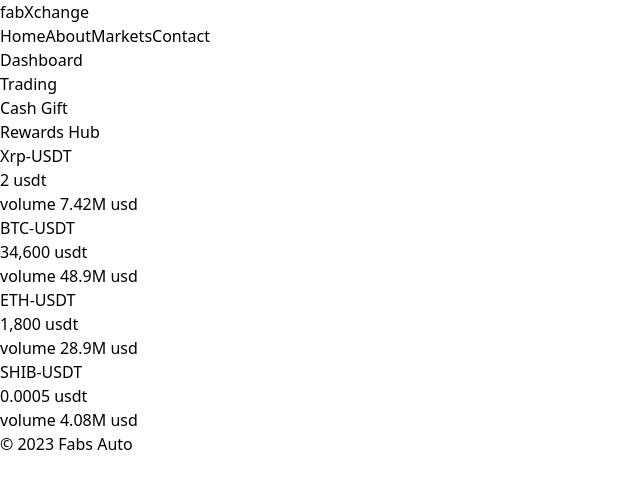
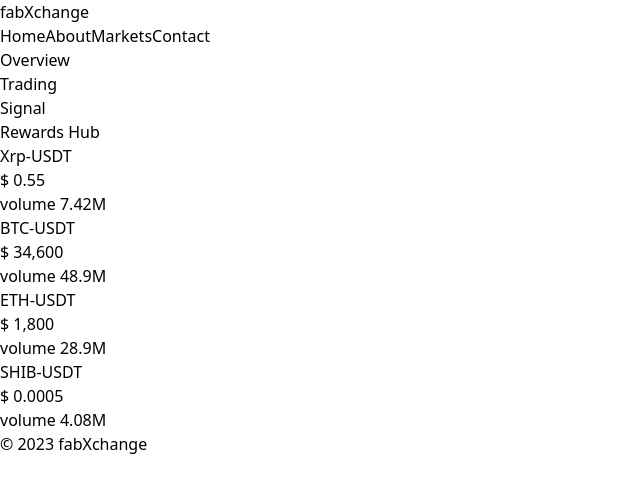
Before and after one commit to fabiyis/React-LDP, a React (Vite) app: page / in a window 1280 px wide. Shown: the top 492 px of the page, without its empty margins (0-640 px from the left). Built offline with nearby package versions, Linux system fonts and the light colour scheme.

Commit message:
components files modify

```diff
--- a/src/App.jsx
+++ b/src/App.jsx
@@ -13,23 +13,23 @@ function App() {
       <div className="flex flex-wrap items-center mt-20 justify-center">
         <Card
           coin="Xrp-USDT"
-          price= "2 usdt"
-          volume= "7.42M usd"
+          price= "0.55"
+          volume= "7.42M "
         />
         <Card
           coin="BTC-USDT"
-          price= "34,600 usdt"
-          volume= "48.9M usd"
+          price= "34,600"
+          volume= "48.9M "
          />
         <Card
           coin="ETH-USDT"
-          price= "1,800 usdt"
-          volume= "28.9M usd"
+          price= "1,800"
+          volume= "28.9M "
         />
         <Card
           coin="SHIB-USDT"
-          price= "0.0005 usdt"
-          volume= "4.08M usd"
+          price= "0.0005"
+          volume= "4.08M "
         />
       </div>
       <Footer />
--- a/src/components/Card.jsx
+++ b/src/components/Card.jsx
@@ -2,11 +2,11 @@
 function Card (props) {
     return (
         <div className="bg-black p-5 w-fit rounded-xl shadow-md shadow-black m-5">
-            <h1 className="text-2xl font-bold text-white shadow-md hover:text-red-600">
+            <h1 className="text-xl font-bold text-white shadow-md hover:text-red-600">
               {props.coin}
             </h1>
-            <h2 className="text-xl mb-2 text-orange-200">{props.price}</h2>
-            <p className="text-xl font-bold text-gray-200 underline">
+            <h2 className="text-sm mb-2 text-orange-200"> $ {props.price}</h2>
+            <p className="text-xl font-bold text-gray-200">
                 volume {props.volume}
             </p>
         </div>
--- a/src/components/Footer.jsx
+++ b/src/components/Footer.jsx
@@ -1,8 +1,8 @@
 function Footer () {
     return (
         <>
-        <footer className="bg-black text-center text-orange-500 h-12 items-center p-2 mt-56">
-            <p className="px-56 justify-center ">© 2023 Fabs Auto </p>
+        <footer className="bg-black text-center text-orange-500 h-12 items-center p-2 mt-5 md:mt-10 lg:mt-48">
+            <p className="px-4 md:px-20 lg:px-40">© 2023 fabXchange</p>
         </footer>
         </>
     );
--- a/src/components/NavBar.jsx
+++ b/src/components/NavBar.jsx
@@ -1,27 +1,27 @@
 function NavBar() {
   return (
       <>
-        <nav className="bg-black fixed h-16 w-full flex justify-between items-center px-3">
+        <nav className="bg-black fixed h-16 w-full flex justify-between items-center px-3 fontFamily:Segoe, Tahoma, sans-serif">
             <h1 className="text-3xl font-bold text-amber-500">fabXchange</h1>
             <div className="flex items-center gap-10">
                 <a
                   href="."
-                  className="text-white text-lg font-semibold hover:text-red-600">
+                  className="text-white text-sm font-semibold hover:text-amber-500">
                   Home
                 </a>
                 <a
                   href="."
-                  className="text-white text-lg font-semibold hover:text-red-500">
+                  className="text-white text-sm font-semibold hover:text-amber-500">
                   About
                 </a>
                 <a
                   href="."
-                  className="text-white text-lg font-semibold hover:text-red-500">
+                  className="text-white text-sm font-semibold hover:text-amber-500">
                   Markets
                 </a>
                 <a
                   href="."
-                  className="text-white text-lg font-semibold hover:text-red-500">
+                  className="text-white text-sm font-semibold hover:text-amber-500">
                   Contact
                 </a>
             </div>
--- a/src/components/SideBar.jsx
+++ b/src/components/SideBar.jsx
@@ -1,15 +1,15 @@
 function SideBar () {
     return (
-        <>
-          <aside className="pt-20 ml-5 w-25 bg-white shadow-lg">
-            <h2 className="text-black font-semibold hover:text-red-600">Dashboard</h2>
-            <ul className="w-fit cursor-pointer">
-              <li className="text-black font-semibold hover:bg-red-500">Trading</li>
-              <li className="text-black font-semibold hover:bg-red-500">Cash Gift</li>
-              <li className="text-black font-semibold hover:bg-red-500">Rewards Hub</li>
-            </ul>
-           </aside>
-        </>
+      <>
+      <aside className="pt-20 ml-5 md:w-1/4 lg:w-1/5 bg-white shadow-sm">
+        <ul className="w-fit cursor-pointer justify-center">
+          <li className="text-black font-semibold text-sm hover:bg-amber-300 shadow-sm shadow-amber-300 mb-2">Overview</li>
+          <li className="text-black font-semibold text-sm hover:bg-amber-300 shadow-sm shadow-amber-300 mb-2">Trading</li>
+          <li className="text-black font-semibold text-sm hover:bg-amber-300 shadow-sm shadow-amber-300 mb-2">Signal</li>
+          <li className="text-black font-semibold text-sm hover:bg-amber-300 shadow-sm shadow-amber-300 mb-2">Rewards Hub</li>
+       </ul>
+      </aside>
+      </>
     );
 }
 
```
